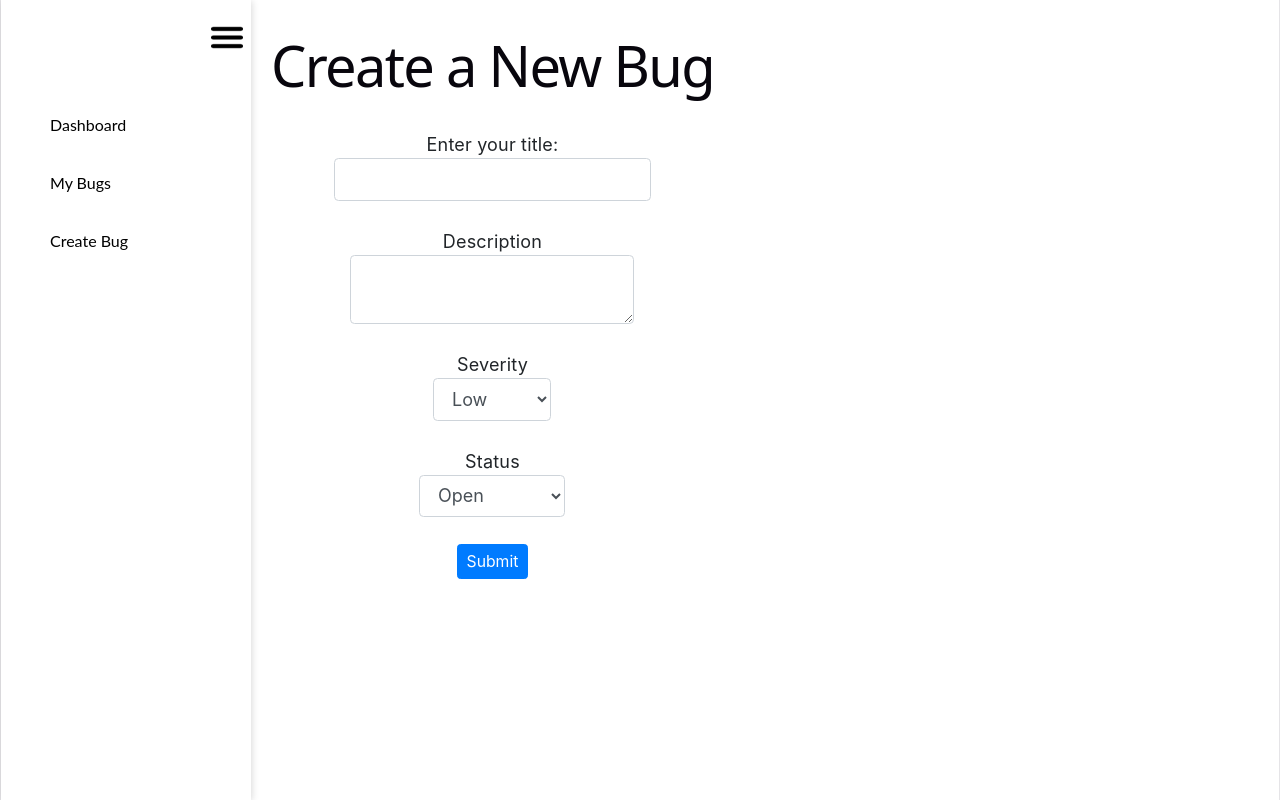
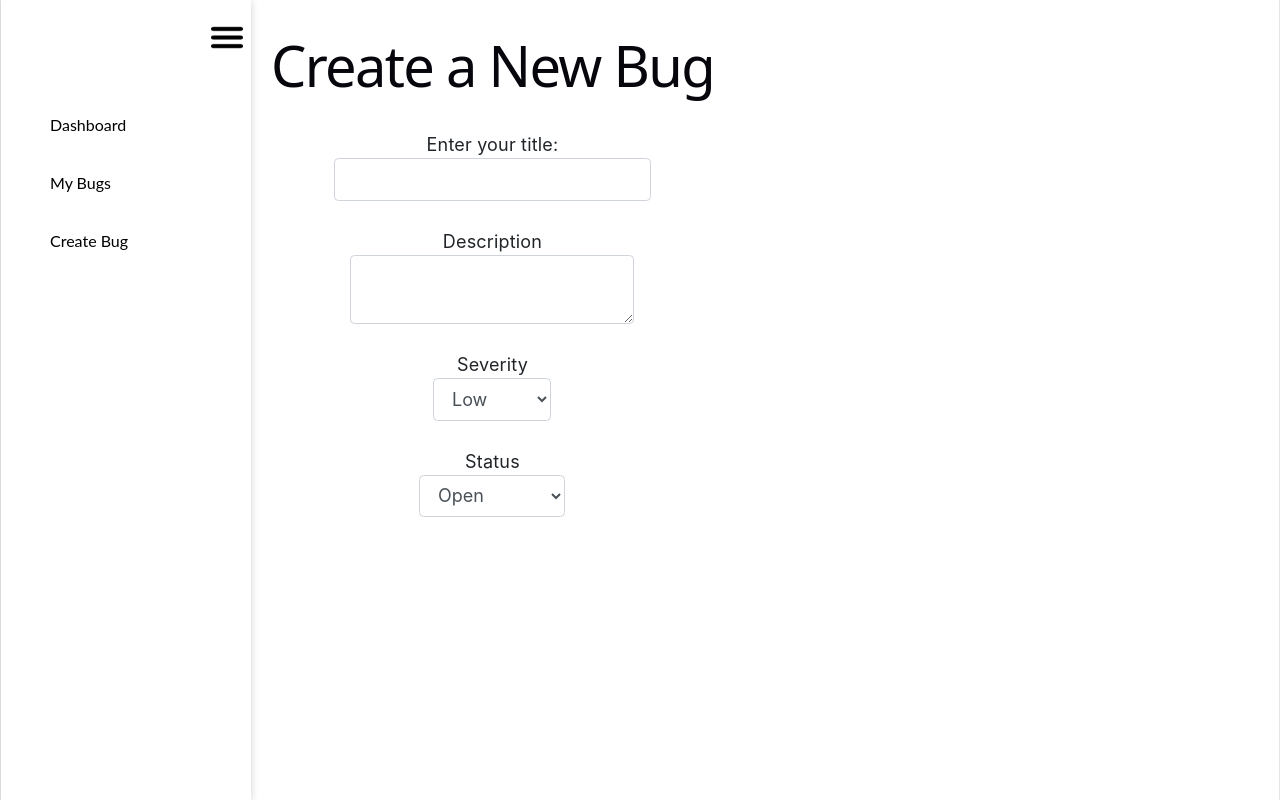
Before and after one commit to Bibek0130/BugTrackingSystem-dotnet-8, a React (Vite) app in the folder bugtrackingsystem.client/: page /create-bug in a window 1280 px wide. Built offline with nearby package versions, Linux system fonts and the light colour scheme.

Commit message:
Dev: Completed fetching data and showing for Update.

```diff
--- a/bugtrackingsystem.client/src/features/bugs/pages/BugForm.jsx
+++ b/bugtrackingsystem.client/src/features/bugs/pages/BugForm.jsx
@@ -18,7 +18,7 @@ function BugForm({ views, initialData }) {
 
 
     useEffect(() => {
-        if (view == "Read" && initialData) {
+        if (view == "Read" || view =="Update" && initialData) {
 
             setTitle(initialData.title);
             setDescription(initialData.description);
@@ -123,9 +123,9 @@ function BugForm({ views, initialData }) {
     }
 
     return (
-      ( view === 'Create' || view === 'Read') && (
+      ( view != 'List') && (
         <>
-                <h1 className="heading-4">{view === 'Read' ? 'View Bug Details' : 'Create a New Bug'}</h1>
+                <h1 className="heading-4">{(view === 'Read' || view =='Update') ? 'View Bug Details' : 'Create a New Bug'}</h1>
             <form>
                 {/* // Title Input   */}
                 <div className='form-group'>
@@ -163,7 +163,7 @@ function BugForm({ views, initialData }) {
                     </label>
                 </div>
 
-                    {view === 'Create' && (
+                    {view === 'Create' || view === 'Update' && (
                         <div className='form-group'>
                             <label>
                                 <button className='btn btn-primary btn-sm' type="button" value='Submit' onClick={handleSubmit} >Submit</button>
```
